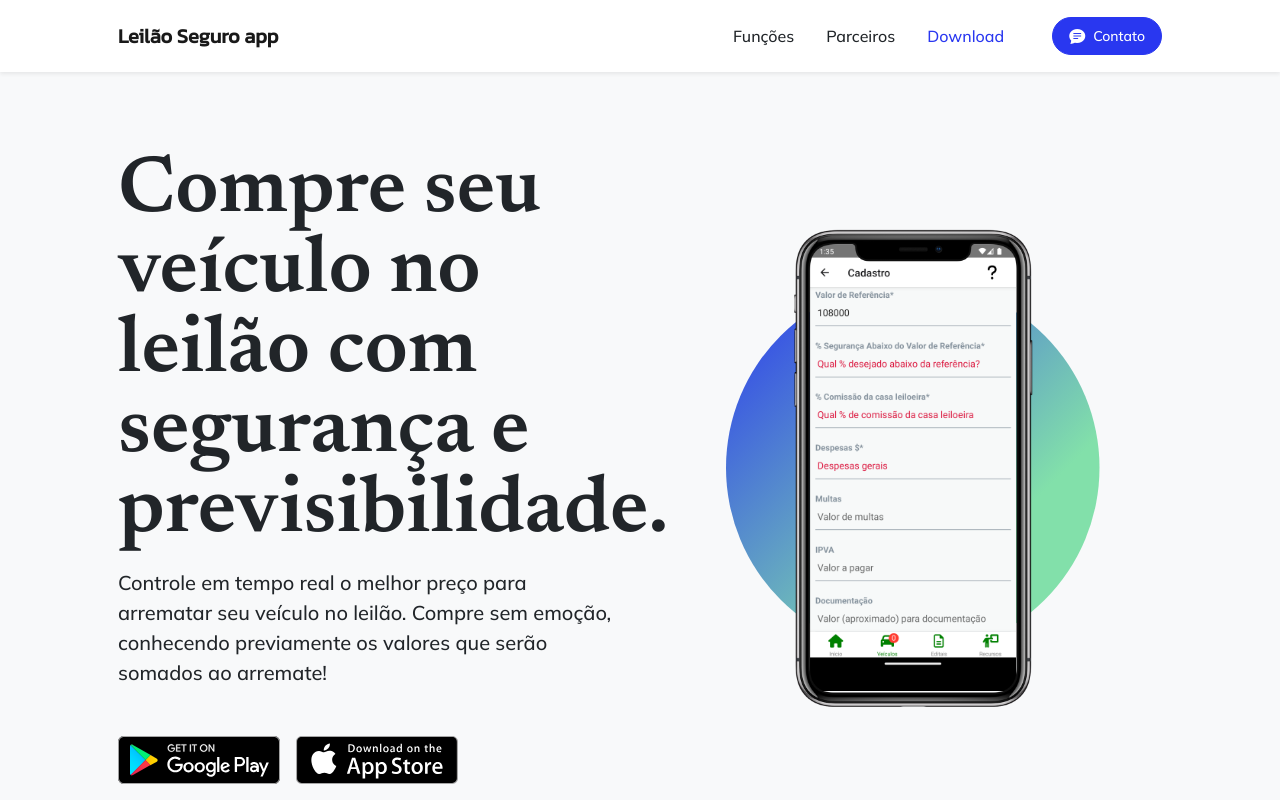
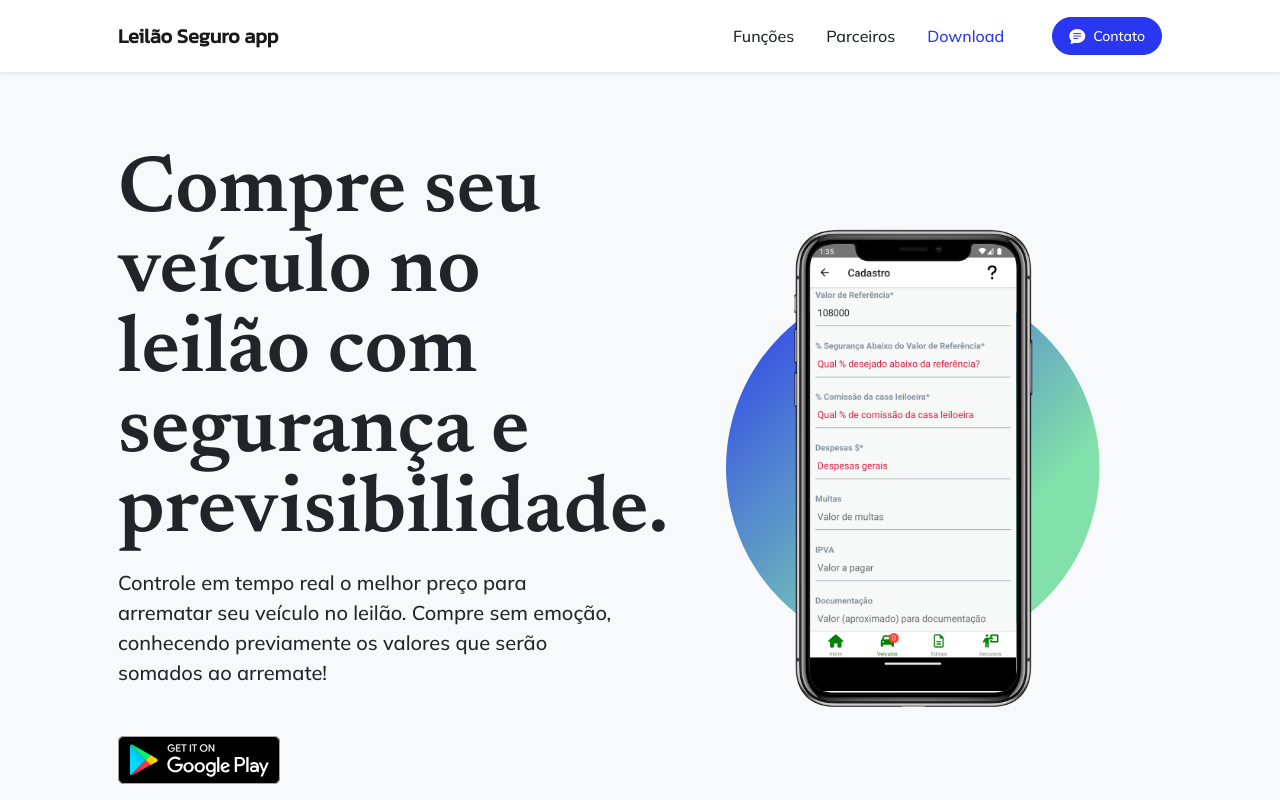
Before and after one commit to leilaoseguro/site, a plain HTML site: page index.html in a window 1280 px wide. Shown: the top 800 px of the page. Drawn offline with nearby package versions, Linux system fonts and the light colour scheme.

Commit message:
dezembro

```diff
--- a/index.html
+++ b/index.html
@@ -66,8 +66,8 @@
             <div class="d-flex flex-column flex-lg-row align-items-center">
               <a class="me-lg-3 mb-4 mb-lg-0" href="https://play.google.com/store/apps/details?id=app.leilaoseguro&hl=pt_BR&pli=1">
                 <img class="app-badge" src="assets/img/google-play-badge.svg" alt="Google Play App" /> </a>
-              <a href="https://apps.apple.com/br/app/leil%C3%A3o-seguro-app/id6738031042">
-                <img class="app-badge" src="assets/img/app-store-badge.svg" alt="Apple Store App" /> </a>
+              <!-- <a href="https://apps.apple.com/br/app/leil%C3%A3o-seguro-app/id6738031042">
+                <img class="app-badge" src="assets/img/app-store-badge.svg" alt="Apple Store App" /> </a> -->
             </div>
           </div>
         </div>
@@ -286,9 +286,9 @@
           <img class="app-badge" src="assets/img/google-play-badge.svg"
             alt="google play" />
           </a>
-        <a href="https://apps.apple.com/br/app/leil%C3%A3o-seguro-app/id6738031042">
+        <!-- <a href="https://apps.apple.com/br/app/leil%C3%A3o-seguro-app/id6738031042">
           <img class="app-badge" src="assets/img/app-store-badge.svg" alt="app store" />
-        </a>
+        </a> -->
       </div>
     </div>
   </section>
```
